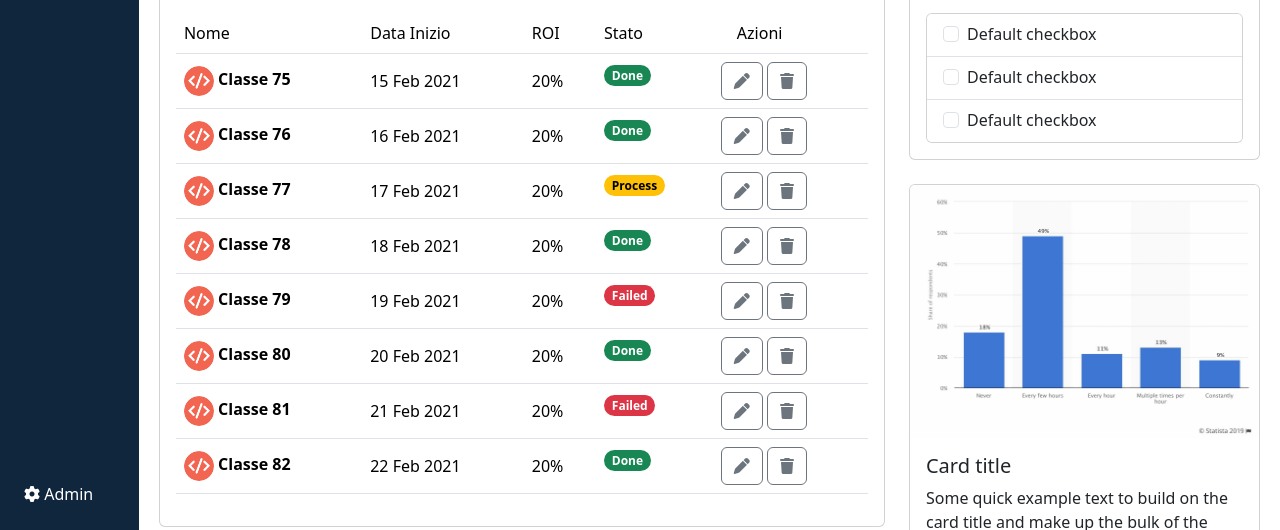
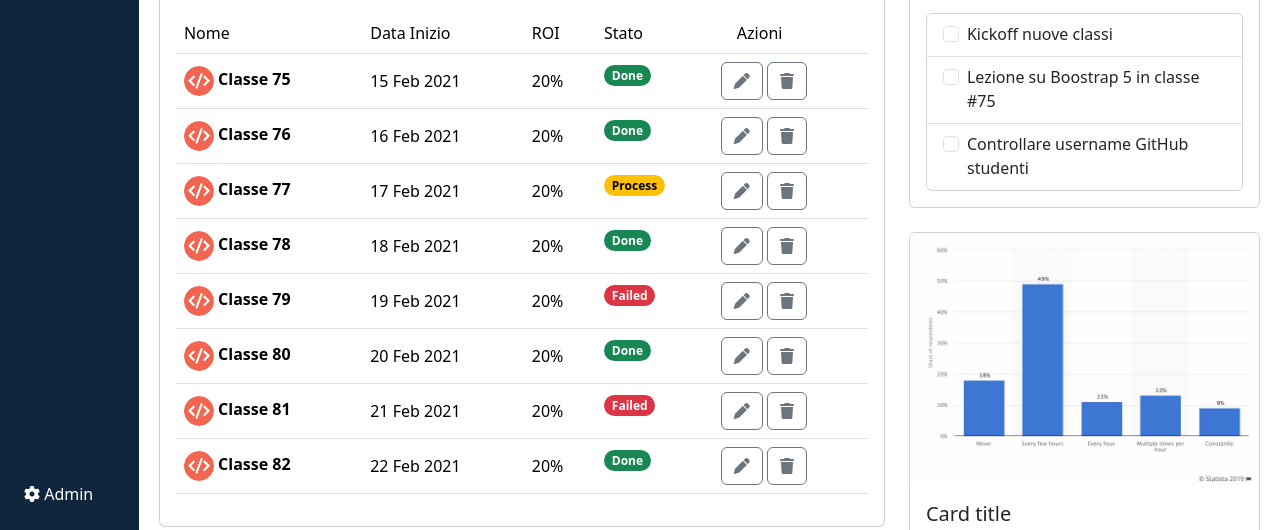
Before and after one commit to giacomobranchi/html-css-bootstrap-dashboard, a plain HTML site: page index.html in a window 1280 px wide. Shown: the part 270-800 px from the top of the page. Drawn offline with nearby package versions, Linux system fonts and the light colour scheme.

Commit message:
add #ToDo content

```diff
--- a/index.html
+++ b/index.html
@@ -298,27 +298,27 @@
                                             <li class="list-group-item">
                                                 <div class="form-check">
                                                     <input class="form-check-input" type="checkbox" value=""
-                                                        id="flexCheckDefault">
-                                                    <label class="form-check-label" for="flexCheckDefault">
-                                                        Default checkbox
+                                                        id="flexCheck1">
+                                                    <label class="form-check-label" for="flexCheck1">
+                                                        Kickoff nuove classi
                                                     </label>
                                                 </div>
                                             </li>
                                             <li class="list-group-item">
                                                 <div class="form-check">
                                                     <input class="form-check-input" type="checkbox" value=""
-                                                        id="flexCheckDefault">
-                                                    <label class="form-check-label" for="flexCheckDefault">
-                                                        Default checkbox
+                                                        id="flexCheck2">
+                                                    <label class="form-check-label" for="flexCheck2">
+                                                        Lezione su Boostrap 5 in classe #75
                                                     </label>
                                                 </div>
                                             </li>
                                             <li class="list-group-item">
                                                 <div class="form-check">
                                                     <input class="form-check-input" type="checkbox" value=""
-                                                        id="flexCheckDefault">
-                                                    <label class="form-check-label" for="flexCheckDefault">
-                                                        Default checkbox
+                                                        id="flexCheckD3">
+                                                    <label class="form-check-label" for="flexCheckD3">
+                                                        Controllare username GitHub studenti
                                                     </label>
                                                 </div>
                                             </li>
@@ -326,6 +326,7 @@
                                     </div>
                                 </div>
                             </div>
+                            <!-- #ToDo -->
                             <div class="card my-4">
                                 <img src=" ./assets/img/stats.jpeg" class="card-img-top" alt="...">
                                 <div class="card-body">
```
